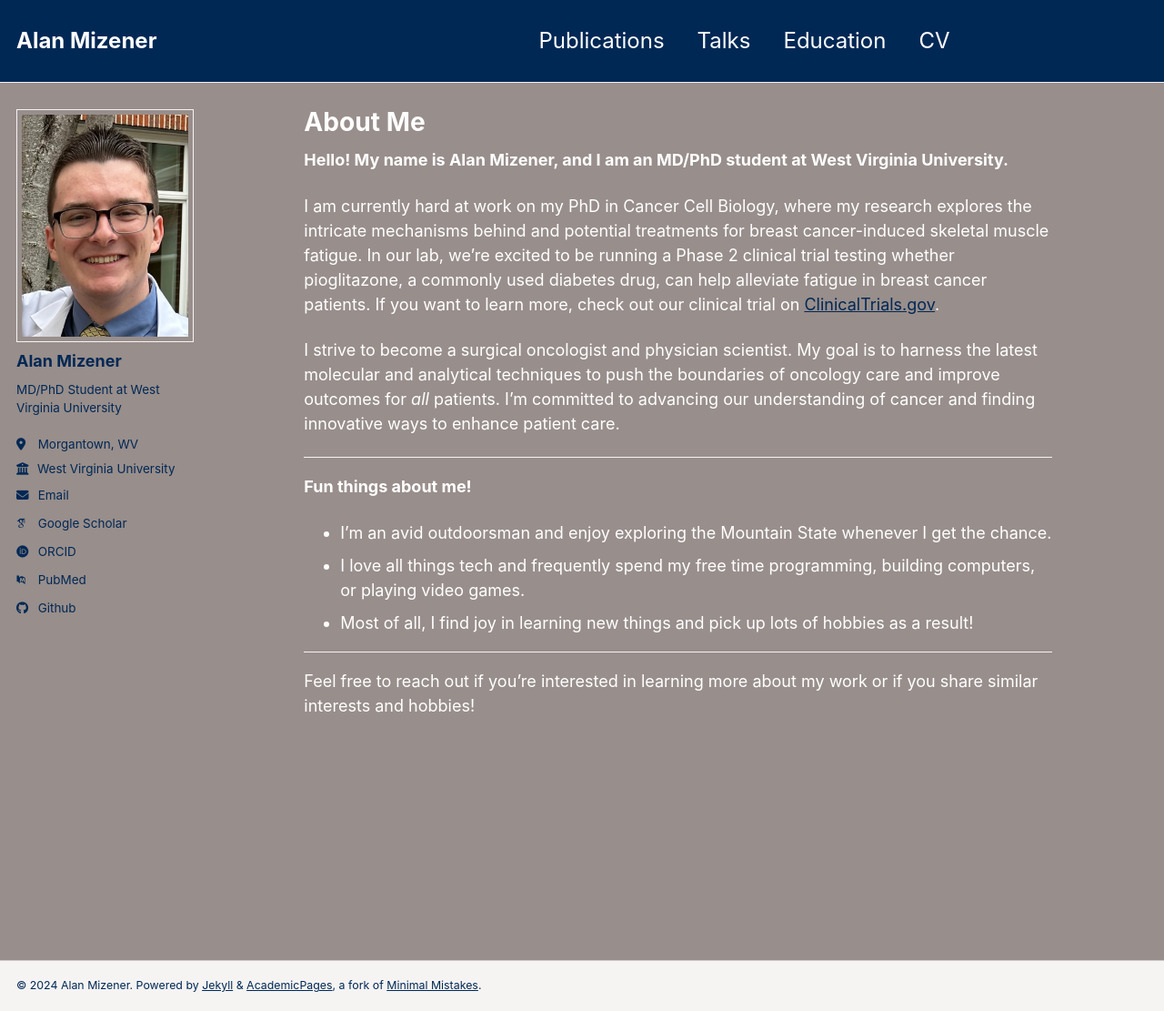
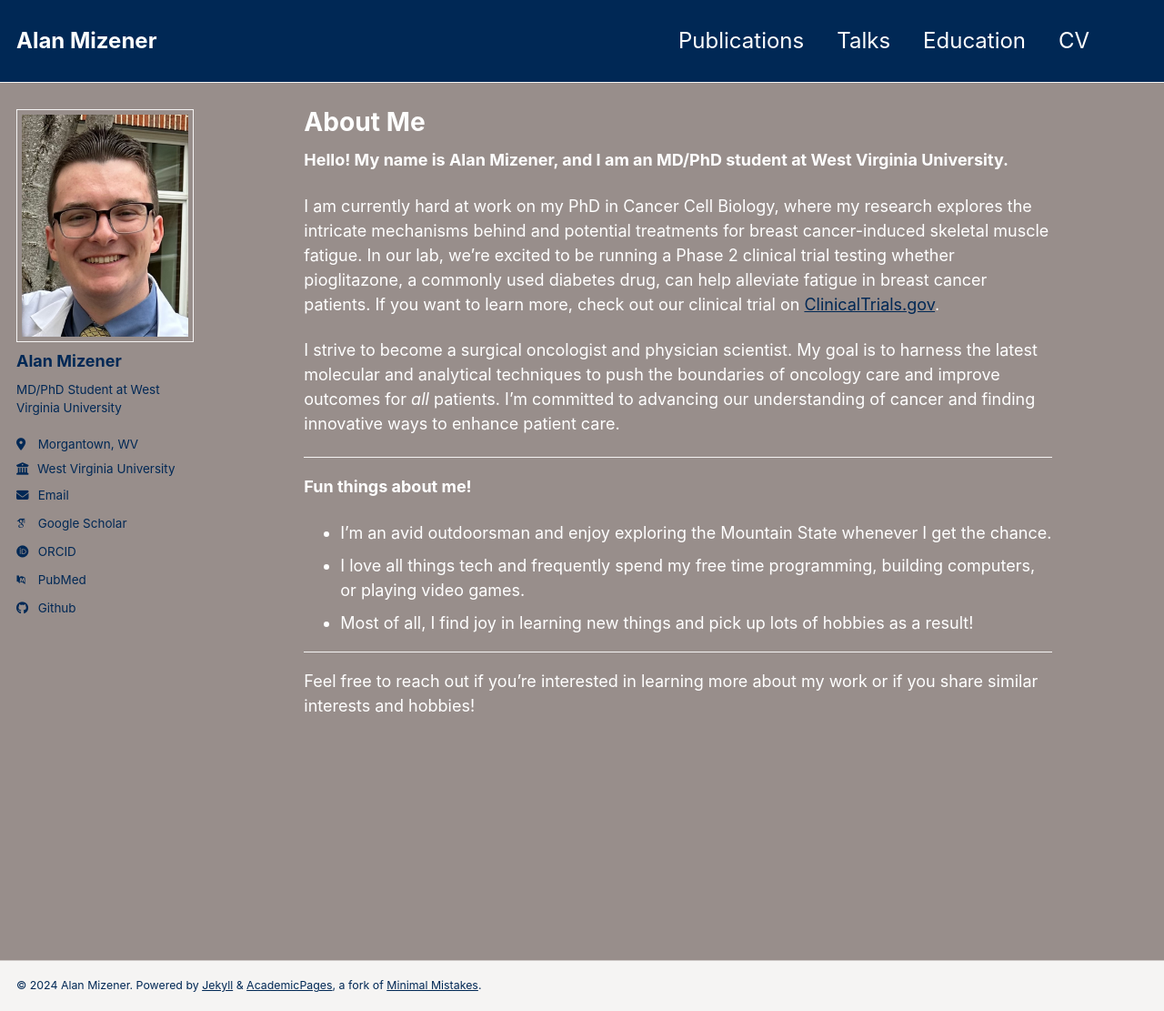
Before and after one commit to admizener/admizener.github.io, a Jekyll site: the page built from _pages/about.md, in a window 1280 px wide and 1111 px high. Shown: the whole window at 91% size. Built offline with Jekyll 4.4.1, drawn with Linux system fonts in a browser that asks for light colours; some web fonts are replaced.

Commit message:
Update _masthead.scss

```diff
--- a/_sass/_masthead.scss
+++ b/_sass/_masthead.scss
@@ -51,8 +51,8 @@
   white-space: nowrap;
 
   &--lg {
-     @include breakpoint($medium-wide) {
-           padding-right: 30vw;
+     @include breakpoint($large) {
+           padding-right: 42vw;
      }
   }
 }
```
